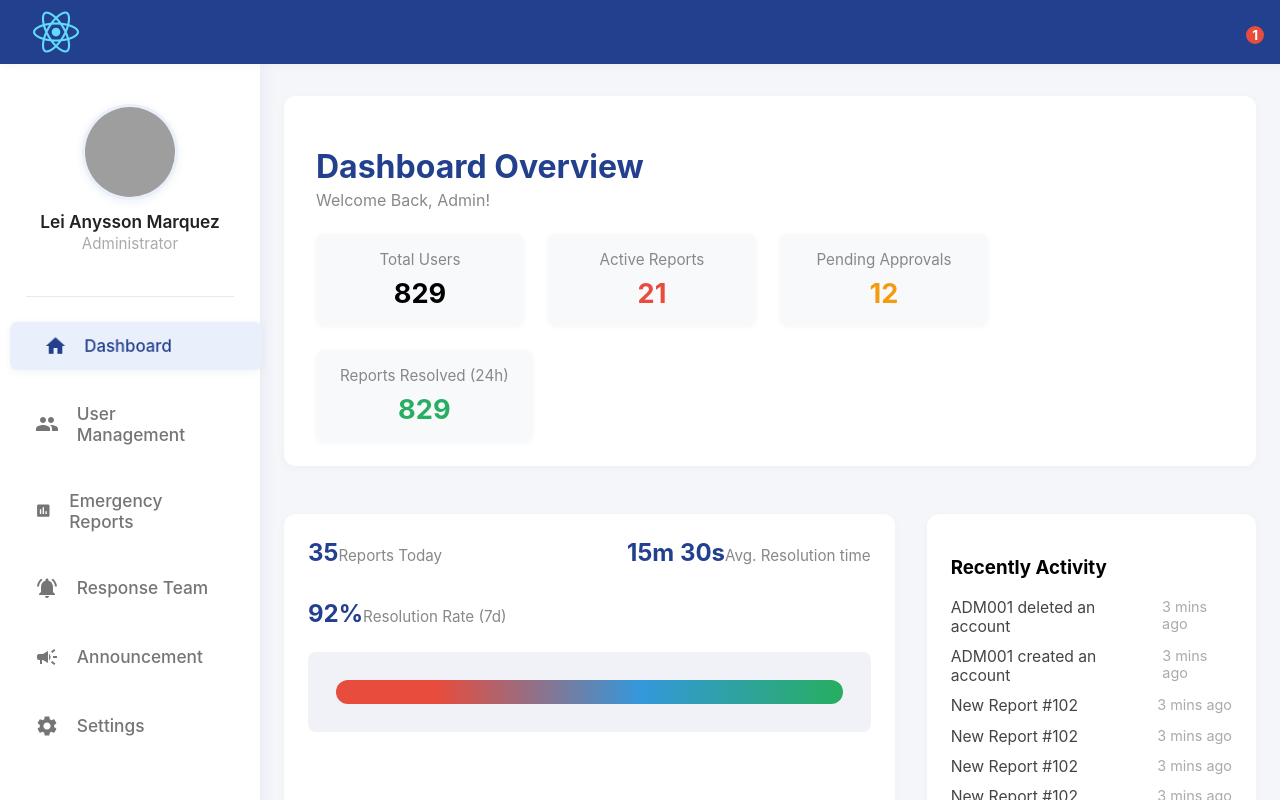
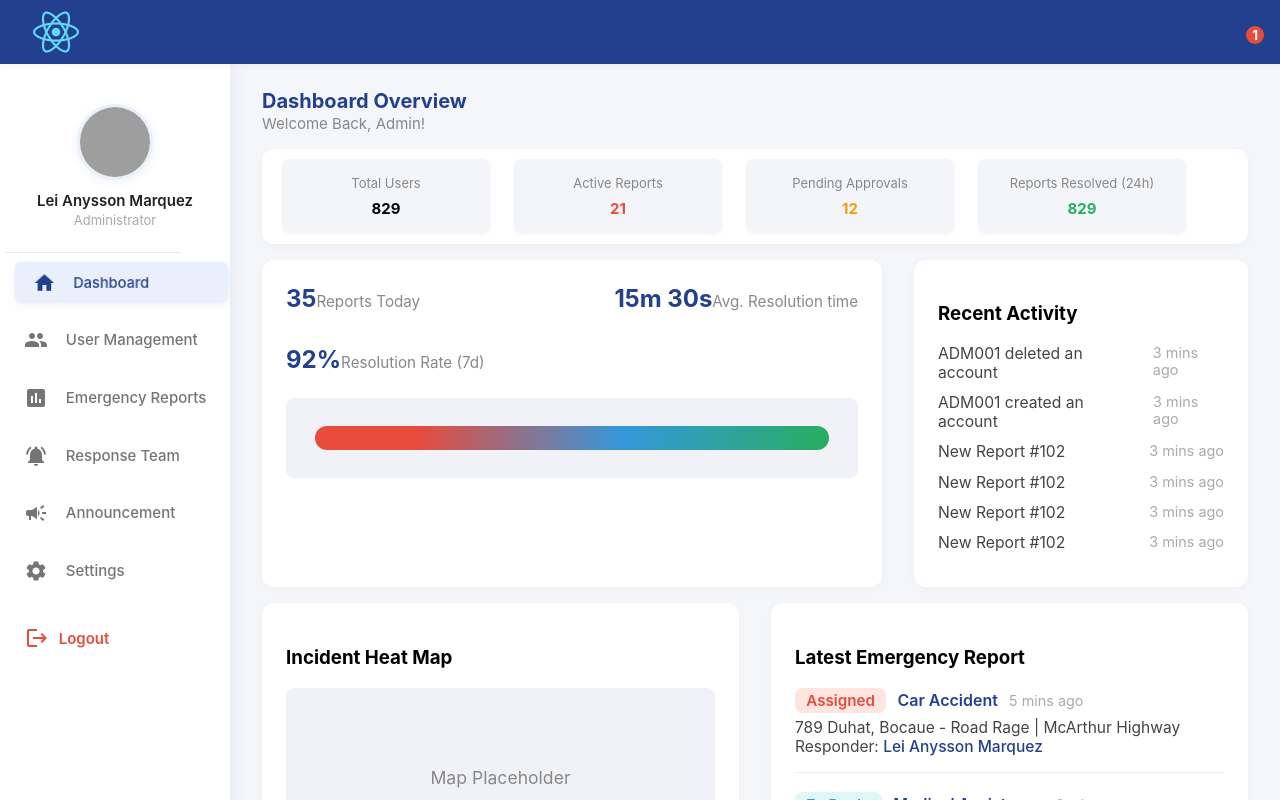
Before and after one commit to LeiAnysson/ResBac-Frontend-v2, a React (Create React App) app: page /admin in a window 1280 px wide. Shown: the top 800 px of the page. Built offline with nearby package versions, Linux system fonts and the light colour scheme; grey boxes are pictures that could not be loaded.

Commit message:
frontend fixes + backend connection to frontend

```diff
--- a/src/Admin&Dispatcher/AdminPage/AdminDashboard.css
+++ b/src/Admin&Dispatcher/AdminPage/AdminDashboard.css
@@ -1,4 +1,8 @@
 /* AdminDashboard.css */
+
+html, body {
+  overflow-x: hidden;
+}
 
 .admin-dashboard-container {
   display: flex;
@@ -14,43 +18,46 @@
 }
 
 .dashboard-content-area {
-  flex: 1;
-  padding: 2rem 1.5rem;
-  margin-left: 260px;
+  width: calc(100% - 230px);
+  padding: 0.5rem 2rem 2rem;
+  margin-left: 230px;
   display: flex;
   flex-direction: column;
-  gap: 2rem;
+  gap: 1rem;
   min-width: 0;
 }
 
 .dashboard-header {
   background: #fff;
   border-radius: 12px;
-  padding: 1.5rem 2rem;
+  padding: 10px 20px 10px;
   box-shadow: 0 2px 8px rgba(0,0,0,0.03);
-  margin-bottom: 1rem;
+}
+
+.dashboard-greeting {
+  margin-top: 0px;
+  padding-top: 0;
 }
 
 .dashboard-title {
   color: #23408e;
-  font-size: 2rem;
-  margin-bottom: 0.25rem;
+  font-size: 20px;
+  margin-bottom: 0px;
 }
 
 .dashboard-welcome {
   color: #888;
-  font-size: 1rem;
+  font-size: 15px;
 }
 
 .dashboard-stats {
   display: flex;
   gap: 1.5rem;
-  margin-top: 1.5rem;
   flex-wrap: wrap;
 }
 
 .stat-card {
-  background: #f8f9fb;
+  background: #f4f5f9;
   border-radius: 8px;
   padding: 1rem 1.5rem;
   min-width: 160px;
@@ -62,11 +69,11 @@
 
 .stat-label {
   color: #888;
-  font-size: 0.95rem;
+  font-size: 13px;
 }
 
 .stat-value {
-  font-size: 1.7rem;
+  font-size: 15px;
   font-weight: bold;
   margin-top: 0.5rem;
 }
--- a/src/Admin&Dispatcher/AdminPage/AdminDashboard.js
+++ b/src/Admin&Dispatcher/AdminPage/AdminDashboard.js
@@ -10,9 +10,11 @@ const AdminDashboard = () => {
       <div className="dashboard-main-content">
         <NavBar />
         <main className="dashboard-content-area">
+          <div className="dashboard-greeting">
+              <h2 className="dashboard-title">Dashboard Overview</h2>
+              <span className="dashboard-welcome">Welcome Back, Admin!</span>
+          </div>
           <section className="dashboard-header">
-            <h2 className="dashboard-title">Dashboard Overview</h2>
-            <span className="dashboard-welcome">Welcome Back, Admin!</span>
             <div className="dashboard-stats">
               <div className="stat-card">
                 <span className="stat-label">Total Users</span>
@@ -32,6 +34,7 @@ const AdminDashboard = () => {
               </div>
             </div>
           </section>
+
           <section className="dashboard-overview-section">
             <div className="reports-overview">
               <div className="reports-summary">
@@ -54,7 +57,7 @@ const AdminDashboard = () => {
               </div>
             </div>
             <div className="recent-activity">
-              <h3>Recently Activity</h3>
+              <h3>Recent Activity</h3>
               <ul className="activity-list">
                 <li>ADM001 deleted an account <span className="activity-time">3 mins ago</span></li>
                 <li>ADM001 created an account <span className="activity-time">3 mins ago</span></li>
--- a/src/Admin&Dispatcher/AdminPage/AdminResponseTeam.css
+++ b/src/Admin&Dispatcher/AdminPage/AdminResponseTeam.css
@@ -67,15 +67,11 @@
 }
 
 .availability {
-  background: #bbf7d0;
   color: #15803d;
-  border: 1px solid #86efac;
 }
 
 .unavailable {
-  background: #fee2e2;
   color: #b91c1c;
-  border: 1px solid #fecaca;
 }
 
 .response-team-pagination {
--- a/src/Admin&Dispatcher/AdminPage/AdminResponseTeam.js
+++ b/src/Admin&Dispatcher/AdminPage/AdminResponseTeam.js
@@ -1,57 +1,44 @@
-// capstone/src/Admin&Dispatcher/AdminPage/AdminResponseTeam.js
-import React from "react";
 import NavBar from "../../Components/ComponentsNavBar/NavBar";
 import TopBar from "../../Components/ComponentsTopBar/TopBar";
 import "./AdminResponseTeam.css";
+import React, { useEffect, useState } from "react";
 
-const teams = [
-  {
-    name: "Team Alpha",
-    members: [
-      "Lei Anysson Marquez",
-      "Grace Bayonito",
-      "Kurt Papruz",
-      "Jayson Visnar",
-      "Victor Magtanggol"
-    ],
-    availability: "Available"
-  },
-  {
-    name: "Team Bravo",
-    members: [
-      "Lei Anysson Marquez",
-      "Grace Bayonito",
-      "Kurt Papruz",
-      "Jayson Visnar",
-      "Victor Magtanggol"
-    ],
-    availability: "Unavailable"
-  },
-  {
-    name: "Team Charlie",
-    members: [
-      "Lei Anysson Marquez",
-      "Grace Bayonito",
-      "Kurt Papruz",
-      "Jayson Visnar",
-      "Victor Magtanggol"
-    ],
-    availability: "Unavailable"
-  },
-  {
-    name: "Medical Team",
-    members: [
-      "Lei Anysson Marquez",
-      "Grace Bayonito",
-      "Kurt Papruz",
-      "Jayson Visnar",
-      "Victor Magtanggol"
-    ],
-    availability: "Available"
+const TeamPage = () => {
+    const [teams, setTeams] = useState([]);
+    const [pagination, setPagination] = useState({ current_page: 1, last_page: 1 });
+
+    const fetchTeams = async (page = 1) => {
+      try {
+        const response = await fetch(`http://127.0.0.1:8000/api/admin/teams?page=${page}`);
+        const data = await response.json();
+        setTeams(data.data);
+        setPagination({
+          current_page: data.current_page,
+          last_page: data.last_page,
+        });
+      } catch (err) {
+        console.error("Failed to fetch teams", err);
       }
-];
+    };
 
-export default function AdminResponseTeam() {
+    useEffect(() => {
+      fetchTeams();
+    }, []);
+
+    const handlePageChange = (newPage) => {
+      if (newPage >= 1 && newPage <= pagination.last_page) {
+        fetchTeams(newPage);
+      }
+    };
+
+    const formatAvailability = (status) => {
+      return status.toLowerCase() === "active" ? "Available" : "Unavailable";
+    };
+
+    const getAvailabilityClass = (status) => {
+      return status.toLowerCase() === "active" ? "availability" : "unavailable";
+    };
+
     return (
       <div className="admin-dashboard-container">
         <TopBar />
@@ -78,15 +65,20 @@ export default function AdminResponseTeam() {
                 <tbody>
                   {teams.map((team, idx) => (
                     <tr key={idx}>
-                    <td>{team.name}</td>
+                      <td>{team.team_name}</td>
                       <td>
-                      {team.members.map((member, i) => (
-                        <div key={i}>{member}</div>
-                      ))}
+                        {team.members && team.members.length > 0 ? (
+                          team.members.map((member, i) => (
+                            <div key={i} style={{ marginBottom: "4px" }}>
+                              {(member.first_name || member.last_name) ? `${member.first_name} ${member.last_name}` : "Unnamed"}
+                            </div>
+                          ))) : (
+                            <div>No members</div>
+                        )}
                       </td>
                       <td>
-                      <span className={`availability-badge ${team.availability.toLowerCase()}`}>
-                        {team.availability}
+                        <span className={`availability-badge ${getAvailabilityClass(team.status)}`}>
+                          {formatAvailability(team.status)}
                         </span>
                       </td>
                     </tr>
@@ -94,14 +86,21 @@ export default function AdminResponseTeam() {
                 </tbody>
               </table>
               <div className="response-team-pagination">
-              <span>1 of 1 items</span>
+                <button onClick={() => handlePageChange(pagination.current_page - 1)} disabled={pagination.current_page === 1}>
+                  &lt; Prev
+                </button>
                 <span>
-                &lt; <b>Page 1</b> of 1 &gt;
+                  Page <b>{pagination.current_page}</b> of {pagination.last_page}
                 </span>
+                <button onClick={() => handlePageChange(pagination.current_page + 1)} disabled={pagination.current_page === pagination.last_page}>
+                  Next &gt;
+                </button>
               </div>
             </div>
           </main>
         </div>
       </div>
     );
-}
+};
+
+export default TeamPage;
--- a/src/Admin&Dispatcher/AdminPage/AdminUserManagement.js
+++ b/src/Admin&Dispatcher/AdminPage/AdminUserManagement.js
@@ -1,40 +1,45 @@
-import React from "react";
 import NavBar from "../../Components/ComponentsNavBar/NavBar";
 import TopBar from "../../Components/ComponentsTopBar/TopBar";
 import "./AdminUserManagement.css";
+import React, { useState, useEffect } from "react";
 
-const users = [
-  {
-    name: "Lei Anysson Marquez",
-    email: "leianysson@gmail.com",
-    role: "Resident",
-    registered: "02-31-2025",
-    status: "Active",
-  },
-  {
-    name: "Grace Bayonito",
-    email: "Grace@gmail.com",
-    role: "Resident",
-    registered: "02-31-2025",
-    status: "Active",
-  },
-  {
-    name: "Kurt Papruz",
-    email: "Kurt@gmail.com",
-    role: "Responder",
-    registered: "02-31-2025",
-    status: "Active",
-  },
-  {
-    name: "Jayson Visnar",
-    email: "Eson@gmail.com",
-    role: "Dispatcher",
-    registered: "02-31-2025",
-    status: "Active",
-  },
-];
+const UserPage = () => {
+    const [users, setUsers] = useState([]);
+    const [pagination, setPagination] = useState({ current_page: 1, last_page: 1 });
+    const [filters, setFilters] = useState({ role: "", residency_status: "" });
 
-export default function AdminUserManagement() {
+    const fetchUsers = async (page = 1, filters = {}) => {
+      const params = new URLSearchParams({
+        page,
+        ...(filters.role && { role: filters.role }),
+        ...(filters.residency_status && { residency_status: filters.residency_status }),
+      });
+
+      try {
+        const response = await fetch(`http://127.0.0.1:8000/api/admin/users?${params}`);
+        const data = await response.json();
+        setUsers(data.data);
+        setPagination({
+          current_page: data.current_page,
+          last_page: data.last_page,
+        });
+      } catch (err) {
+        console.error("Failed to fetch users", err);
+      }
+    };
+
+    useEffect(() => {
+      fetchUsers(1, filters);
+    }, [filters]);
+
+    const handlePageChange = (newPage) => {
+      fetchUsers(newPage, filters);
+    };
+
+    const handleFilterChange = (e) => {
+      setFilters({ ...filters, [e.target.name]: e.target.value });
+    };
+
     return (
       <div className="admin-dashboard-container">
         <TopBar />
@@ -50,9 +55,26 @@ export default function AdminUserManagement() {
                   placeholder="Search..."
                 />
                 <button className="user-search-btn">Search</button>
-              <select className="user-filter-select">
-                <option>All Users</option>
-                {/* Add more filter options if needed */}
+                <select className="user-filter-select"
+                  name="role"
+                  value={filters.role}
+                  onChange={handleFilterChange}
+                >
+                  <option value = "">All Users</option>
+                  <option value = "1">Admin</option>
+                  <option value = "2">MDRRMO</option>
+                  <option value = "3">Responder</option>
+                  <option value = "4">Residents</option>
+                </select>
+                <select
+                  className="user-filter-select"
+                  name="residency_status"
+                  value={filters.residency_status}
+                  onChange={handleFilterChange}
+                >
+                  <option value = "">All Status</option>
+                  <option value = "approved">Approved</option>
+                  <option value = "pending">Pending</option>
                 </select>
               </div>
               <div className="user-table-wrapper">
@@ -70,12 +92,12 @@ export default function AdminUserManagement() {
                   <tbody>
                     {users.map((user, idx) => (
                       <tr key={idx}>
-                      <td>{user.name}</td>
+                        <td>{`${user.first_name} ${user.last_name}`}</td>
                         <td>{user.email}</td>
-                      <td>{user.role}</td>
-                      <td>{user.registered}</td>
+                        <td>{user.role?.name || 'No role'}</td>
+                        <td>{user.created_at ? new Date(user.created_at).toLocaleDateString() : "No date"}</td>
                         <td>
-                        <span className="user-status-active">{user.status}</span>
+                          <span className="user-status-active">{user.residency_status || "N/A"}</span>
                         </td>
                         <td>
                           <button className="user-action-btn" title="Edit">
@@ -88,14 +110,21 @@ export default function AdminUserManagement() {
                 </table>
               </div>
               <div className="user-pagination">
-              <span>1 of 1 items</span>
+                <button onClick={() => handlePageChange(pagination.current_page - 1)} disabled={pagination.current_page === 1}>
+                  &lt; Prev
+                </button>
                 <span>
-                &lt; <b>Page 1</b> of 1 &gt;
+                  Page <b>{pagination.current_page}</b> of {pagination.last_page}
                 </span>
+                <button onClick={() => handlePageChange(pagination.current_page + 1)} disabled={pagination.current_page === pagination.last_page}>
+                  Next &gt;
+                </button>
               </div>
             </div>
           </main>
         </div>
       </div>
     );
-}
+};
+
+export default UserPage;
--- a/src/Components/ComponentsNavBar/NavBar.css
+++ b/src/Components/ComponentsNavBar/NavBar.css
@@ -1,17 +1,14 @@
-/* NavBar.css */
-
 .navbar {
- position: fixed;
-  width: 260px;
+  position: fixed;
+  width: 230px;
   background: #fff;
   display: flex;
   flex-direction: column;
-
   align-items: center;
-  min-height: 100vh;
   box-shadow: 2px 0 16px rgba(35, 64, 142, 0.07);
   padding: 2.5rem 0 1.5rem 0;
   transition: box-shadow 0.3s;
+  height: 100vh;
 }
 
 .navbar-profile {
@@ -22,8 +19,8 @@
 }
 
 .navbar-profile-img {
-  width: 90px;
-  height: 90px;
+  width: 70px;
+  height: 70px;
   border-radius: 50%;
   object-fit: cover;
   border: 3px solid #eaf0fb;
@@ -35,27 +32,27 @@
 .navbar-profile-name {
   font-weight: 600;
   color: #222;
-  font-size: 1.08rem;
+  font-size:15px;
   margin-bottom: 0.1rem;
 }
 
 .navbar-profile-role {
   color: #aaa;
-  font-size: 0.95rem;
+  font-size: 13px;
 }
 
 .navbar-divider {
   width: 80%;
   border: none;
   border-top: 1px solid #eaeaea;
-  margin: 1.2rem 0 1.5rem 0;
+  margin: 0.5rem 0 0.5rem 0;
 }
 
 .navbar-menu {
   width: 100%;
   display: flex;
   flex-direction: column;
-  gap: 1.2rem;
+  gap: 0.9rem;
   flex: 1;
 }
 
@@ -64,11 +61,11 @@
   align-items: center;
   gap: 1.1rem;
   text-decoration: none !important;
-  padding: 0.8rem 2.2rem;
+  padding: 0.6rem 1.2rem;
   border-radius: 8px;
   color: #757575;
   font-weight: 500;
-  font-size: 1.08rem;
+  font-size: 15px;
   cursor: pointer;
   transition: background 0.2s, color 0.2s, transform 0.2s;
   will-change: background, color, transform;
@@ -90,16 +87,16 @@
 }
 
 .navbar-logout {
+  margin-top: 5px;
   display: flex;
   align-items: center;
-  gap: 1rem;
+  gap: 10px;
   color: #e74c3c;
   font-weight: 600;
-  font-size: 1.08rem;
+  font-size: 15px;
   cursor: pointer;
-  padding: 0.7rem 2.2rem;
+  padding: 15px 20px;
   border-radius: 8px;
-  margin-top: 2rem;
   transition: background 0.2s, color 0.2s, transform 0.2s;
 }
 
--- a/src/Components/ComponentsNavBar/NavBar.js
+++ b/src/Components/ComponentsNavBar/NavBar.js
@@ -5,13 +5,14 @@ import {
   MdCampaign, MdSettings, MdLogout
 } from 'react-icons/md';
 import { Link, useLocation } from 'react-router-dom';
+import { useNavigate } from 'react-router-dom';
 
 const NavBar = () => {
   const location = useLocation();
+  const navigate = useNavigate();
 
   const handleLogout = async () => {
     const token = localStorage.getItem('token');
-
     try {
       await fetch('http://127.0.0.1:8000/api/logout', {
         method: 'POST',
@@ -26,11 +27,12 @@ const NavBar = () => {
 
     localStorage.removeItem('token');
     localStorage.removeItem('user');
-    location('/login');
+    navigate('/login');
   };
 
   return (
     <nav className="navbar">
+      <div className="navbar-content">
         <div className="navbar-profile">
           <img
             className="navbar-profile-img"
@@ -41,8 +43,7 @@ const NavBar = () => {
           <div className="navbar-profile-role">Administrator</div>
         </div>
 
-      <hr className="navbar-divider" />
-
+        <hr className="navbar-divider"/>
         <div className="navbar-menu">
           <Link
             to="/admin"
@@ -62,7 +63,7 @@ const NavBar = () => {
             to="/admin/emergency-reports"
             className={`navbar-menu-item${location.pathname === "/admin/emergency-reports" ? " active" : ""}`}
           >
-          <MdAssessment className="navbar-menu-Wicon" />
+            <MdAssessment className="navbar-menu-icon" />
             <span>Emergency Reports</span>
           </Link>
           <Link
@@ -86,10 +87,12 @@ const NavBar = () => {
             <MdSettings className="navbar-menu-icon" />
             <span>Settings</span>
           </Link>
-      </div>
+
         <div className="navbar-logout" onClick={handleLogout} style={{ cursor: 'pointer' }}>
           <MdLogout className="navbar-menu-icon" />
           <span>Logout</span>
+        </div>
+      </div>
       </div>
     </nav>
   );
--- a/src/LoginPage/LoginPage.js
+++ b/src/LoginPage/LoginPage.js
@@ -35,7 +35,7 @@ const LoginPage = () => {
         } else if (data.user.role_id === 2) {
           navigate('/dispatcher');
         } else {
-          navigate('/resident'); // fallback
+          navigate('/resident');
         }
       } else {
         setError(data.message || 'Invalid login');
@@ -82,7 +82,7 @@ const LoginPage = () => {
           </form>
           <div className="login-signup-row">
             <span>Don't have an account yet?</span>
-            <a href="/signin" className="login-signin-link">Sign In</a>
+            <a href="/signin" className="login-signin-link">Register</a>
           </div>
         </div>
       </div>
```
Also changed, not shown: src/RegistrationLoading/RegistrationPending.js (renamed from src/RegistrationLoading/RegistrationPedning.js). Lines whose indentation alone changed are shown as unchanged.
